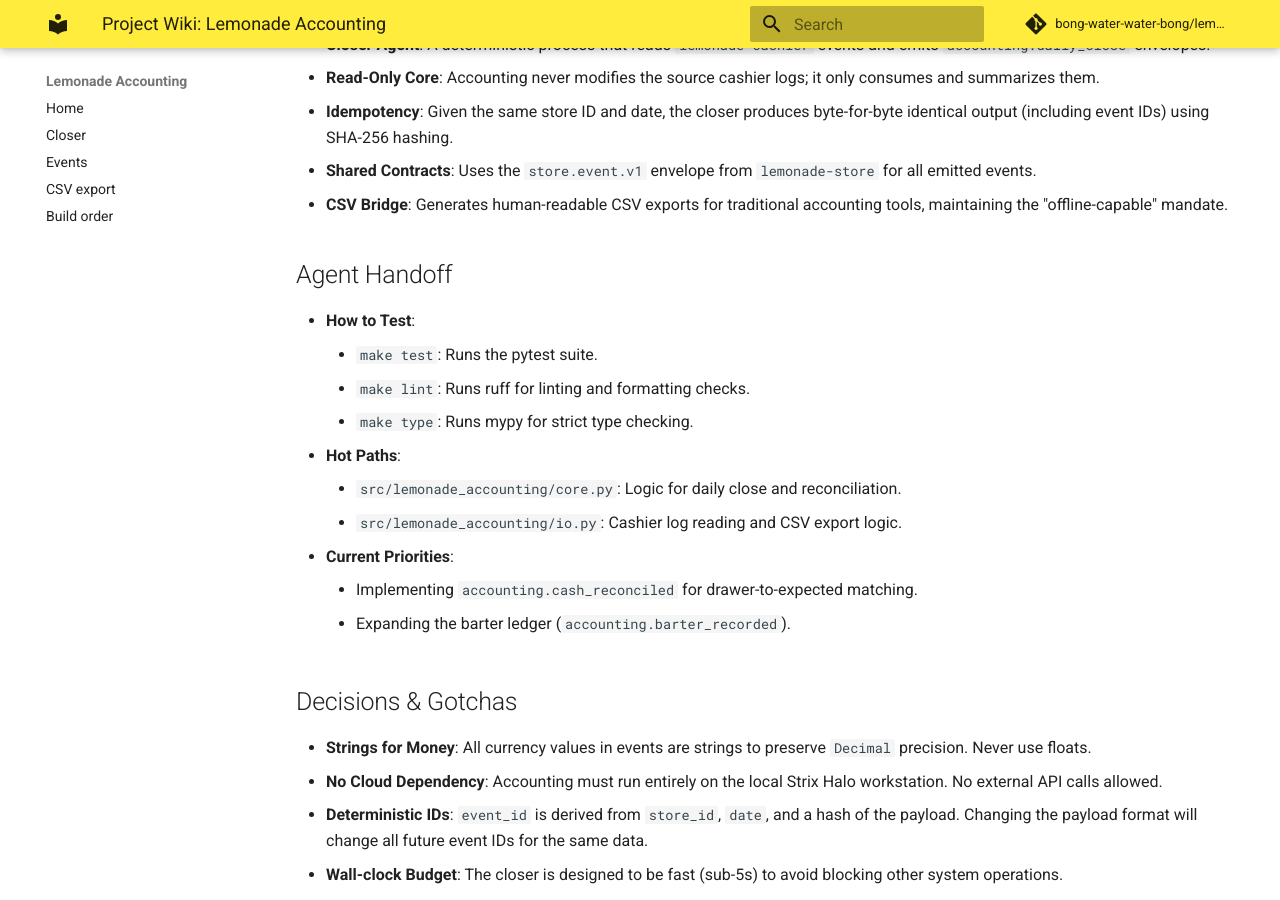
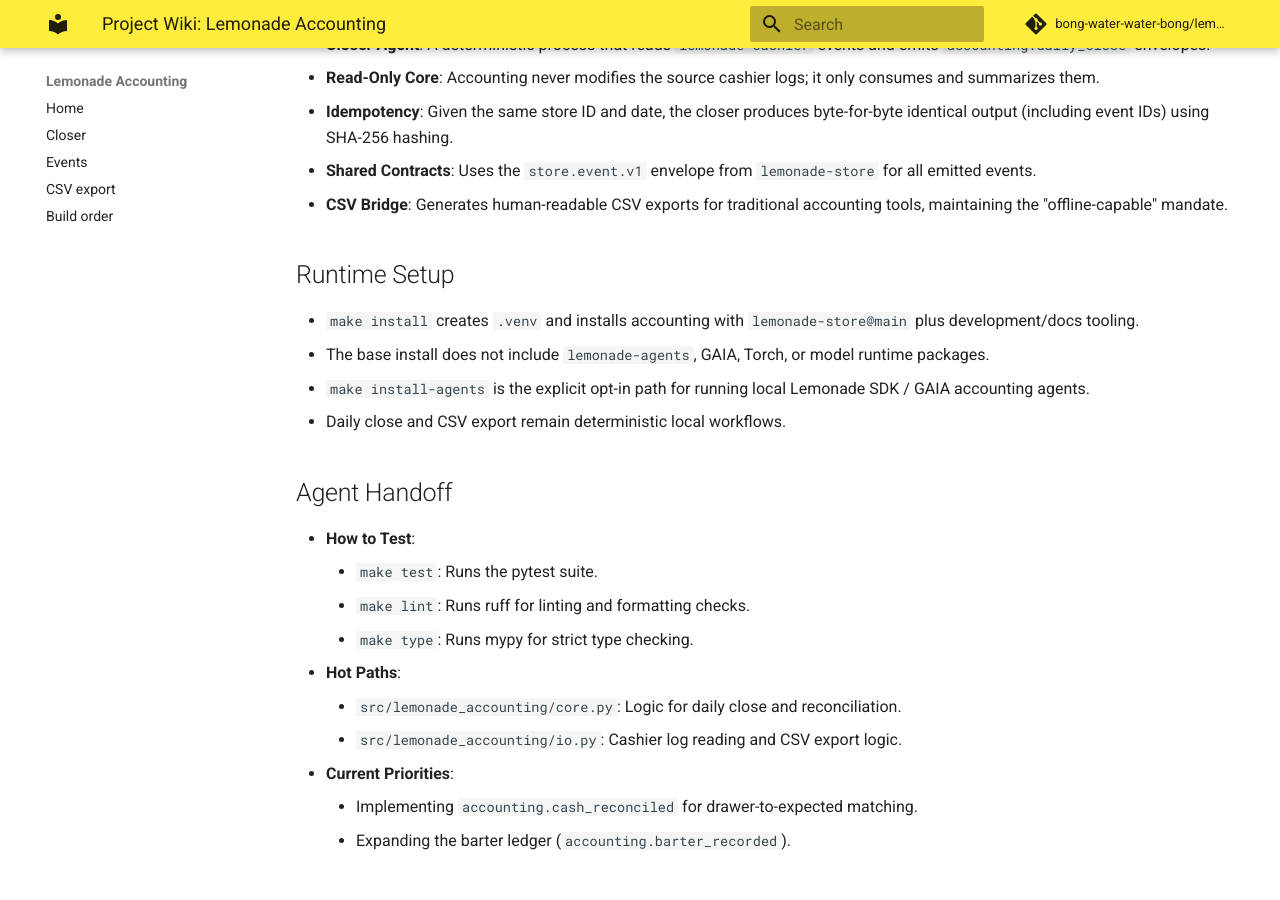
Before and after one commit to bong-water-water-bong/lemonade-accounting, an MkDocs documentation site: the page built from docs/wiki/README.md, in a window 1280 px wide and 900 px high, scrolled down 341 px. Built offline with MkDocs 1.6.1 and Material for MkDocs 9.7.7, drawn with Linux system fonts in a browser that asks for light colours; comment, search, counter and statistics services are not loaded.

Commit message:
docs: clarify suite runtime setup

```diff
--- a/docs/wiki/README.md
+++ b/docs/wiki/README.md
@@ -9,6 +9,16 @@ Provide deterministic, offline-first daily closing and cash reconciliation for t
 - **Idempotency**: Given the same store ID and date, the closer produces byte-for-byte identical output (including event IDs) using SHA-256 hashing.
 - **Shared Contracts**: Uses the `store.event.v1` envelope from `lemonade-store` for all emitted events.
 - **CSV Bridge**: Generates human-readable CSV exports for traditional accounting tools, maintaining the "offline-capable" mandate.
+
+## Runtime Setup
+
+- `make install` creates `.venv` and installs accounting with
+  `lemonade-store@main` plus development/docs tooling.
+- The base install does not include `lemonade-agents`, GAIA, Torch, or
+  model runtime packages.
+- `make install-agents` is the explicit opt-in path for running local
+  Lemonade SDK / GAIA accounting agents.
+- Daily close and CSV export remain deterministic local workflows.
 
 ## Agent Handoff
 - **How to Test**:
```
Also changed, not shown: README.md (+12 -1 lines).
